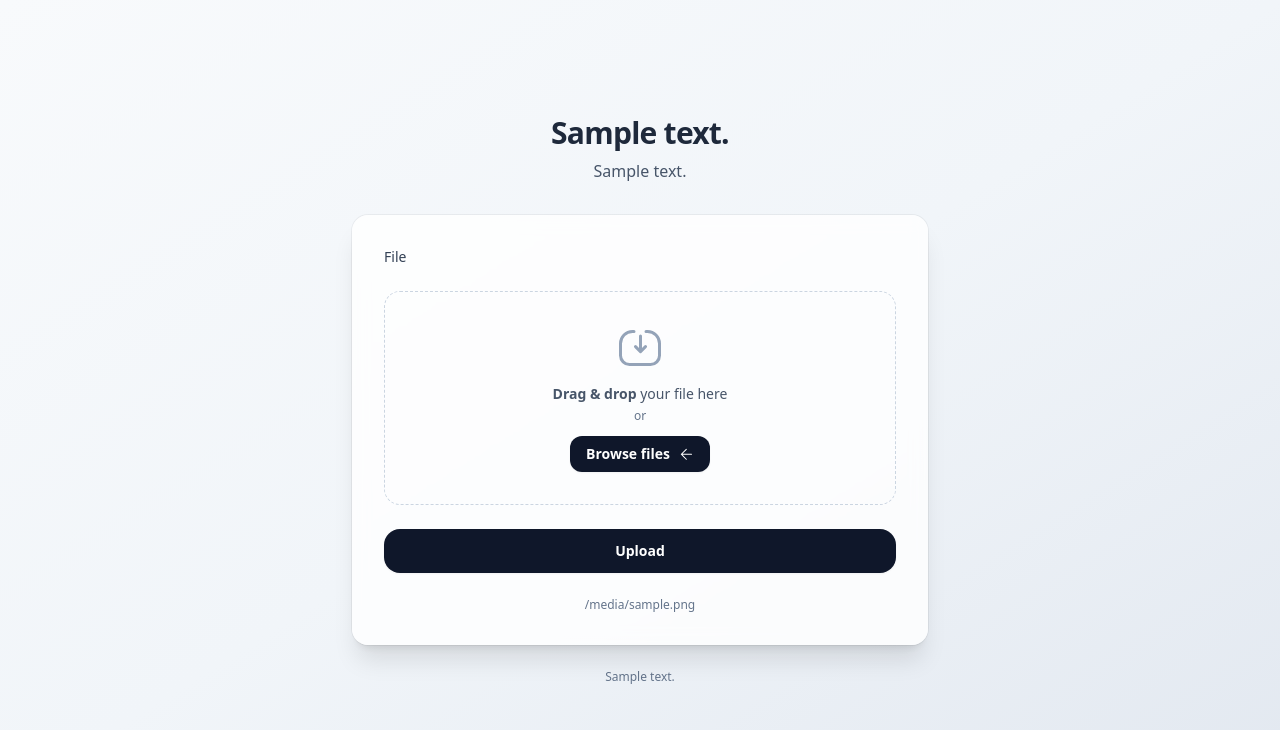
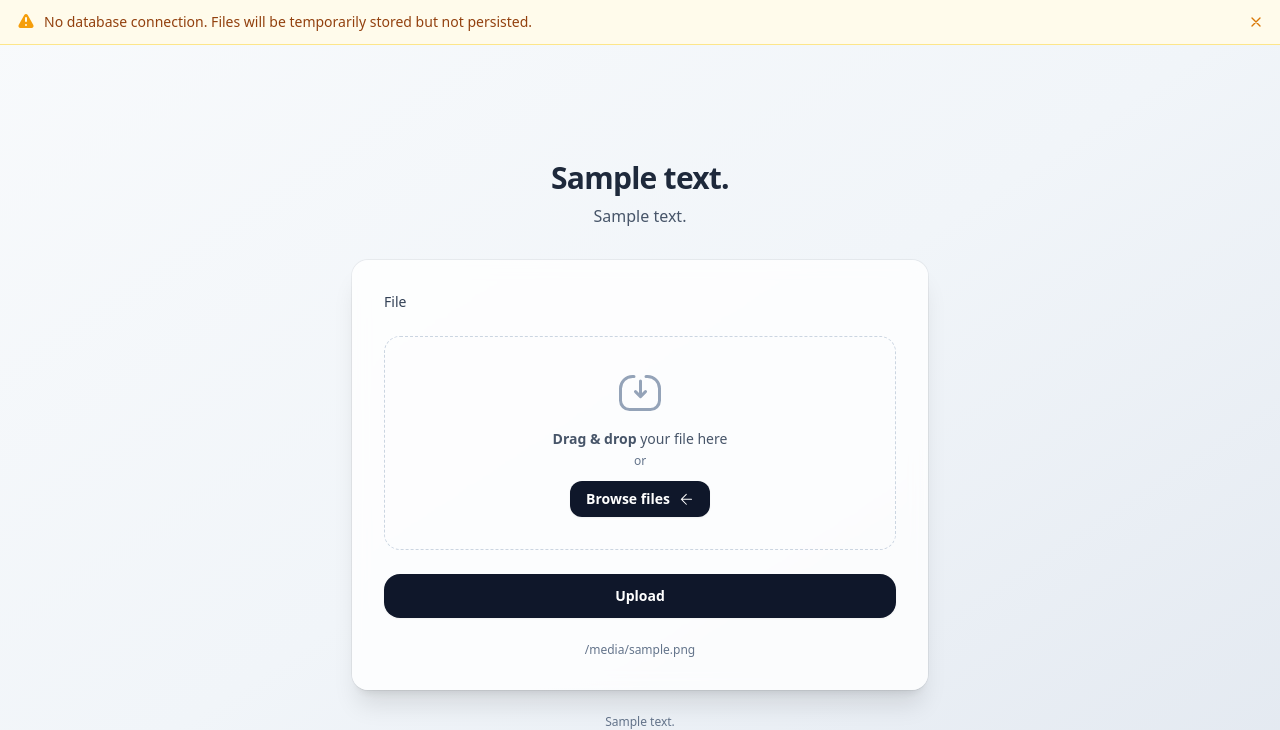
Before and after one commit to danilocgsilva/table_to_database_web, a Python web app: template flask/templates/index.html in a window 1280 px wide. Shown: the top 730 px of the page. Run offline with Jinja, Linux system fonts and the light colour scheme; the template is opened without the code that fills it: most values are stand-ins (such as "Sample title", 1, 10 or a date in 2020); some libraries are stand-ins or nearby versions.

Commit message:
Javascript in another file

```diff
--- a/docker-compose.yml
+++ b/docker-compose.yml
@@ -1,8 +1,8 @@
 services:
-  table_to_database_web:
+  table_to_database_web_dev:
     build:
       context: .
-    container_name: table_to_database_web
+    container_name: table_to_database_web_dev
     volumes:
       - ./flask:/app
     working_dir: /app
--- /dev/null
+++ b/flask/static/app.js
@@ -0,0 +1,58 @@
+const dropzone = document.getElementById('dropzone');
+const input = document.getElementById('file');
+const info = document.getElementById('fileInfo');
+const fileName = document.getElementById('fileName');
+const fileSize = document.getElementById('fileSize');
+const clearBtn = document.getElementById('clearBtn');
+
+function formatBytes(bytes) {
+    if (bytes === 0) return '0 B';
+    const k = 1024;
+    const sizes = ['B', 'KB', 'MB', 'GB', 'TB'];
+    const i = Math.floor(Math.log(bytes) / Math.log(k));
+    return parseFloat((bytes / Math.pow(k, i)).toFixed(2)) + ' ' + sizes[i];
+}
+
+function showFileDetails(file) {
+    if (!file) return;
+    fileName.textContent = file.name;
+    fileSize.textContent = formatBytes(file.size);
+    info.classList.remove('hidden');
+}
+
+['dragenter', 'dragover'].forEach(evt => {
+    dropzone.addEventListener(evt, (e) => {
+        e.preventDefault();
+        e.stopPropagation();
+        dropzone.classList.add('drag-active');
+    });
+});
+
+;['dragleave', 'drop'].forEach(evt => {
+    dropzone.addEventListener(evt, (e) => {
+        e.preventDefault();
+        e.stopPropagation();
+        dropzone.classList.remove('drag-active');
+    });
+});
+
+dropzone.addEventListener('drop', (e) => {
+    const dt = e.dataTransfer;
+    const files = dt.files;
+    if (files && files[0]) {
+        input.files = files;
+        showFileDetails(files[0]);
+    }
+});
+
+input.addEventListener('change', (e) => {
+    const file = e.target.files[0];
+    showFileDetails(file);
+});
+
+clearBtn.addEventListener('click', () => {
+    input.value = '';
+    info.classList.add('hidden');
+    fileName.textContent = '';
+    fileSize.textContent = '';
+});
--- a/flask/templates/index.html
+++ b/flask/templates/index.html
@@ -1,5 +1,6 @@
 <!doctype html>
 <html lang="en">
+
 <head>
     <meta charset="utf-8" />
     <meta name="viewport" content="width=device-width, initial-scale=1" />
@@ -9,129 +10,100 @@
     <link rel="preconnect" href="https://fonts.gstatic.com" crossorigin>
     <link href="https://fonts.googleapis.com/css2?family=Inter:wght@400;500;600;700;800&display=swap" rel="stylesheet">
     <style>
-    html { font-family: Inter, ui-sans-serif, system-ui, -apple-system, Segoe UI, Roboto, Noto Sans, Ubuntu, Cantarell, Helvetica Neue, Arial, "Apple Color Emoji", "Segoe UI Emoji"; }
-    .drag-active { border-color: rgb(59 130 246); background-color: rgb(239 246 255); }
+        html {
+            font-family: Inter, ui-sans-serif, system-ui, -apple-system, Segoe UI, Roboto, Noto Sans, Ubuntu, Cantarell, Helvetica Neue, Arial, "Apple Color Emoji", "Segoe UI Emoji";
+        }
+
+        .drag-active {
+            border-color: rgb(59 130 246);
+            background-color: rgb(239 246 255);
+        }
     </style>
+    <script defer src="{{ url_for('static', filename='app.js') }}"></script>
 </head>
+
 <body class="min-h-screen bg-gradient-to-br from-slate-50 via-slate-100 to-slate-200">
+
+    <div id="dbWarning" class="notification-enter-active bg-amber-50 border-b border-amber-200 py-3 px-4">
+        <div class="max-w-7xl mx-auto flex items-center justify-between flex-wrap gap-2">
+            <div class="flex items-center">
+                <svg xmlns="http://www.w3.org/2000/svg" class="h-5 w-5 text-amber-500 mr-2" viewBox="0 0 20 20"
+                    fill="currentColor">
+                    <path fill-rule="evenodd"
+                        d="M8.257 3.099c.765-1.36 2.722-1.36 3.486 0l5.58 9.92c.75 1.334-.213 2.98-1.742 2.98H4.42c-1.53 0-2.493-1.646-1.743-2.98l5.58-9.92zM11 13a1 1 0 11-2 0 1 1 0 012 0zm-1-8a1 1 0 00-1 1v3a1 1 0 002 0V6a1 1 0 00-1-1z"
+                        clip-rule="evenodd" />
+                </svg>
+                <p class="text-amber-800 text-sm font-medium">No database connection. Files will be temporarily stored
+                    but not persisted.</p>
+            </div>
+            <button id="closeWarning" class="text-amber-600 hover:text-amber-800">
+                <svg xmlns="http://www.w3.org/2000/svg" class="h-4 w-4" fill="none" viewBox="0 0 24 24"
+                    stroke="currentColor">
+                    <path stroke-linecap="round" stroke-linejoin="round" stroke-width="2" d="M6 18L18 6M6 6l12 12" />
+                </svg>
+            </button>
+        </div>
+    </div>
+
     <main class="min-h-screen flex items-center justify-center p-4">
         <div class="w-full max-w-xl">
-      <!-- Header -->
             <div class="text-center mb-8">
                 <h1 class="text-3xl font-extrabold tracking-tight text-slate-800">{{ view_data.main_description }}</h1>
                 <p class="mt-2 text-slate-600">{{ view_data.head_description }}</p>
             </div>
 
-      <!-- Card -->
-      <form class="bg-white/80 backdrop-blur rounded-2xl shadow-xl ring-1 ring-black/5 p-6 md:p-8" action="#" method="POST" enctype="multipart/form-data">
+            <form class="bg-white/80 backdrop-blur rounded-2xl shadow-xl ring-1 ring-black/5 p-6 md:p-8"
+                action="/upload" method="POST" enctype="multipart/form-data">
                 <div class="space-y-6">
-          <!-- Single file input (enhanced) -->
                     <label for="file" class="block text-sm font-medium text-slate-700">File</label>
 
-          <div id="dropzone" class="group relative flex flex-col items-center justify-center gap-3 rounded-2xl border border-dashed border-slate-300 p-8 transition-all hover:border-slate-400">
-            <svg xmlns="http://www.w3.org/2000/svg" viewBox="0 0 24 24" fill="currentColor" class="w-12 h-12 text-slate-400 group-hover:text-slate-500">
-              <path fill-rule="evenodd" d="M1.5 9.75A6.75 6.75 0 018.25 3h.75a.75.75 0 010 1.5h-.75A5.25 5.25 0 003 9.75v6A3.75 3.75 0 006.75 19.5h10.5A3.75 3.75 0 0021 15.75v-6A5.25 5.25 0 0015.75 4.5h-.75a.75.75 0 010-1.5h.75A6.75 6.75 0 0122.5 9.75v6a5.25 5.25 0 01-5.25 5.25H6.75A5.25 5.25 0 011.5 15.75v-6zm7.72 1.03a.75.75 0 011.06 0l1.22 1.22V6a.75.75 0 011.5 0v6l1.22-1.22a.75.75 0 111.06 1.06l-2.5 2.5a.75.75 0 01-1.06 0l-2.5-2.5a.75.75 0 010-1.06z" clip-rule="evenodd" />
+                    <div id="dropzone"
+                        class="group relative flex flex-col items-center justify-center gap-3 rounded-2xl border border-dashed border-slate-300 p-8 transition-all hover:border-slate-400">
+                        <svg xmlns="http://www.w3.org/2000/svg" viewBox="0 0 24 24" fill="currentColor"
+                            class="w-12 h-12 text-slate-400 group-hover:text-slate-500">
+                            <path fill-rule="evenodd"
+                                d="M1.5 9.75A6.75 6.75 0 018.25 3h.75a.75.75 0 010 1.5h-.75A5.25 5.25 0 003 9.75v6A3.75 3.75 0 006.75 19.5h10.5A3.75 3.75 0 0021 15.75v-6A5.25 5.25 0 0015.75 4.5h-.75a.75.75 0 010-1.5h.75A6.75 6.75 0 0122.5 9.75v6a5.25 5.25 0 01-5.25 5.25H6.75A5.25 5.25 0 011.5 15.75v-6zm7.72 1.03a.75.75 0 011.06 0l1.22 1.22V6a.75.75 0 011.5 0v6l1.22-1.22a.75.75 0 111.06 1.06l-2.5 2.5a.75.75 0 01-1.06 0l-2.5-2.5a.75.75 0 010-1.06z"
+                                clip-rule="evenodd" />
                         </svg>
                         <div class="text-center">
-              <p class="text-sm text-slate-600"><span class="font-semibold">Drag & drop</span> your file here</p>
+                            <p class="text-sm text-slate-600"><span class="font-semibold">Drag & drop</span> your file
+                                here</p>
                             <p class="text-xs text-slate-500 mt-1">or</p>
-              <label for="file" class="inline-flex mt-3 cursor-pointer items-center rounded-xl bg-slate-900 px-4 py-2 text-sm font-semibold text-white shadow-sm transition active:scale-[.98] hover:shadow">
+                            <label for="file"
+                                class="inline-flex mt-3 cursor-pointer items-center rounded-xl bg-slate-900 px-4 py-2 text-sm font-semibold text-white shadow-sm transition active:scale-[.98] hover:shadow">
                                 Browse files
-                <svg xmlns="http://www.w3.org/2000/svg" viewBox="0 0 24 24" fill="currentColor" class="ml-2 h-4 w-4">
-                  <path fill-rule="evenodd" d="M12.97 4.47a.75.75 0 010 1.06L6.81 11.7h13.44a.75.75 0 010 1.5H6.81l6.16 6.16a.75.75 0 11-1.06 1.06l-7.5-7.5a.75.75 0 010-1.06l7.5-7.5a.75.75 0 011.06 0z" clip-rule="evenodd" />
+                                <svg xmlns="http://www.w3.org/2000/svg" viewBox="0 0 24 24" fill="currentColor"
+                                    class="ml-2 h-4 w-4">
+                                    <path fill-rule="evenodd"
+                                        d="M12.97 4.47a.75.75 0 010 1.06L6.81 11.7h13.44a.75.75 0 010 1.5H6.81l6.16 6.16a.75.75 0 11-1.06 1.06l-7.5-7.5a.75.75 0 010-1.06l7.5-7.5a.75.75 0 011.06 0z"
+                                        clip-rule="evenodd" />
                                 </svg>
                             </label>
                         </div>
-            <!-- The actual single input element -->
                         <input id="file" name="file" type="file" class="sr-only" />
                     </div>
 
-          <!-- File info (populated via JS) -->
                     <div id="fileInfo" class="hidden rounded-xl bg-slate-50 p-4 ring-1 ring-slate-200">
                         <div class="flex items-center justify-between gap-3">
                             <div class="min-w-0">
                                 <p id="fileName" class="truncate text-sm font-medium text-slate-800"></p>
                                 <p id="fileSize" class="text-xs text-slate-500"></p>
                             </div>
-              <button type="button" id="clearBtn" class="rounded-lg px-3 py-1.5 text-sm font-medium text-slate-600 ring-1 ring-slate-300 hover:bg-white">Clear</button>
+                            <button type="button" id="clearBtn"
+                                class="rounded-lg px-3 py-1.5 text-sm font-medium text-slate-600 ring-1 ring-slate-300 hover:bg-white">Clear</button>
                         </div>
                     </div>
 
-          <!-- Submit -->
-          <button type="submit" class="w-full rounded-2xl bg-slate-900 px-4 py-3 text-sm font-semibold text-white shadow-sm transition hover:opacity-95 active:scale-[.99]">Upload</button>
+                    <button type="submit"
+                        class="w-full rounded-2xl bg-slate-900 px-4 py-3 text-sm font-semibold text-white shadow-sm transition hover:opacity-95 active:scale-[.99]">Upload</button>
 
-          <!-- Small print -->
                     <p class="text-center text-xs text-slate-500">{{ view_data.file_size_description }}</p>
                 </div>
             </form>
 
-      <!-- Footer -->
             <p class="mt-6 text-center text-xs text-slate-500">{{ view_data.detail_footer }}</p>
         </div>
     </main>
+</body>
 
-  <script>
-    const dropzone = document.getElementById('dropzone');
-    const input = document.getElementById('file');
-    const info = document.getElementById('fileInfo');
-    const fileName = document.getElementById('fileName');
-    const fileSize = document.getElementById('fileSize');
-    const clearBtn = document.getElementById('clearBtn');
-
-    function formatBytes(bytes) {
-      if (bytes === 0) return '0 B';
-      const k = 1024;
-      const sizes = ['B', 'KB', 'MB', 'GB', 'TB'];
-      const i = Math.floor(Math.log(bytes) / Math.log(k));
-      return parseFloat((bytes / Math.pow(k, i)).toFixed(2)) + ' ' + sizes[i];
-    }
-
-    function showFileDetails(file) {
-      if (!file) return;
-      fileName.textContent = file.name;
-      fileSize.textContent = formatBytes(file.size);
-      info.classList.remove('hidden');
-    }
-
-    // Handle drag & drop
-    ['dragenter', 'dragover'].forEach(evt => {
-      dropzone.addEventListener(evt, (e) => {
-        e.preventDefault();
-        e.stopPropagation();
-        dropzone.classList.add('drag-active');
-      });
-    });
-
-    ;['dragleave', 'drop'].forEach(evt => {
-      dropzone.addEventListener(evt, (e) => {
-        e.preventDefault();
-        e.stopPropagation();
-        dropzone.classList.remove('drag-active');
-      });
-    });
-
-    dropzone.addEventListener('drop', (e) => {
-      const dt = e.dataTransfer;
-      const files = dt.files;
-      if (files && files[0]) {
-        input.files = files;
-        showFileDetails(files[0]);
-      }
-    });
-
-    // Sync when using the browse button
-    input.addEventListener('change', (e) => {
-      const file = e.target.files[0];
-      showFileDetails(file);
-    });
-
-    // Clear selection
-    clearBtn.addEventListener('click', () => {
-      input.value = '';
-      info.classList.add('hidden');
-      fileName.textContent = '';
-      fileSize.textContent = '';
-    });
-  </script>
-</body>
 </html>
```
Also changed, not shown: flask/app.py (+6 -2 lines), 2 other files. Lines whose indentation alone changed are shown as unchanged.
